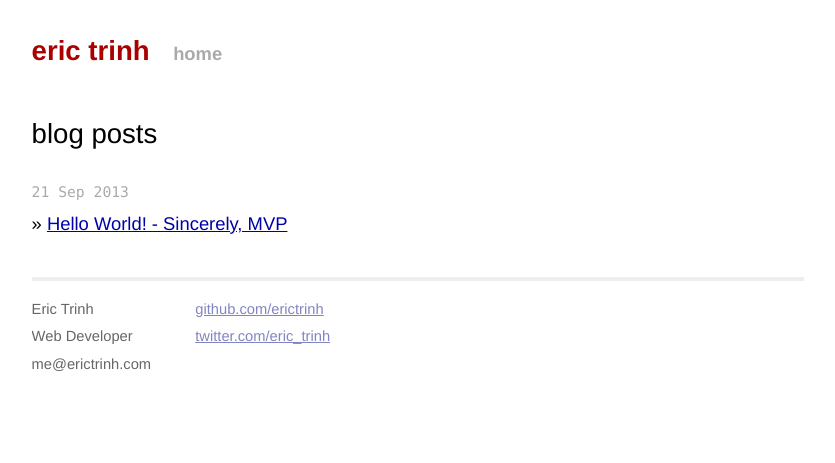
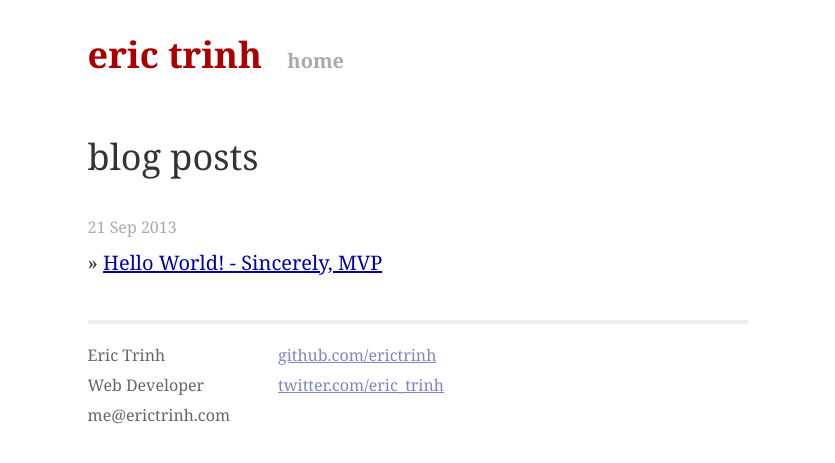
Before and after one commit to erictrinh/erictrinh.github.io, a Jekyll site: the page built from index.html, in a window 1280 px wide. Shown: the top 463 px of the page, without its empty margins (222-1057 px from the left). Built offline with Jekyll 4.4.1, drawn with Linux system fonts in a browser that asks for light colours; Markdown is read by kramdown in place of the engine named in the settings.

Commit message:
Font size tweaks for various screen sizes

```diff
--- a/_layouts/default.html
+++ b/_layouts/default.html
@@ -4,7 +4,7 @@
     <meta charset="utf-8">
     <meta http-equiv="X-UA-Compatible" content="IE=edge,chrome=1">
     <title>{{ page.title }}</title>
-    <meta name="viewport" content="width=device-width">
+    <meta name="viewport" content="width=device-width; initial-scale=1.0;">
 
     <!-- syntax highlighting CSS -->
     <link rel="stylesheet" href="/css/syntax.css">
--- a/css/main.css
+++ b/css/main.css
@@ -8,19 +8,23 @@
 * {
   margin: 0;
   padding: 0;
+  box-sizing: border-box;
 }
-
-/*html, body { height: 100%; }*/
 
 body {
   background-color: #FFF;
-  font: 16px "ff-tisa-web-pro", Helvetica, Arial, sans-serif;
+  font: 20px "ff-tisa-web-pro", Georgia, Cambria, "Times New Roman", Times, serif;
   text-align: center;
+  color: #333;
+
+  -webkit-text-size-adjust: 100%;
+  -moz-text-size-adjust: 100%;
+  -ms-text-size-adjust: 100%;
 }
 
 h1, h2, h3, h4, h5, h6 {
-  font-family: "museo-slab", Helvetica, Arial, sans-serif;
-  font-size: 1.5em;
+  font-family: "museo-slab", Georgia, Cambria, "Times New Roman", Times, serif;
+  font-size: 1.8em;
   font-weight: normal;
 }
 
@@ -47,7 +51,7 @@ ul.posts li {
 
 ul.posts span {
   color: #aaa;
-  font-family: "museo-slab", Monaco, "Courier New", monospace;
+  font-family: "museo-slab", Georgia, Cambria, "Times New Roman", Times, serif;
   font-size: 80%;
 }
 
@@ -58,7 +62,6 @@ ul.posts span {
 /*****************************************************************************/
 
 .site {
-  font-size: 115%;
   text-align: left;
   padding: 0 7%;
   min-width: 15em;
@@ -95,11 +98,12 @@ ul.posts span {
 }
 
 .site .meta {
+  font-family: "museo-slab", Georgia, Cambria, "Times New Roman", Times, serif;
   color: #aaa;
 }
 
 .site .footer {
-  font-size: 80%;
+  font-size: 0.8em;
   color: #666;
   border-top: 4px solid #eee;
   margin-top: 2em;
@@ -132,14 +136,33 @@ ul.posts span {
 /*****************************************************************************/
 
 /* standard */
-.post pre {
-  border: 1px solid #ddd;
-  background-color: #eef;
-  padding: 0 .4em;
-}
 
 .post ul, .post ol {
   margin-left: 1.35em;
+}
+
+/* terminal */
+.post pre.terminal {
+  border: 1px solid #000;
+  background-color: #333;
+  color: #FFF;
+}
+
+.post pre.terminal code {
+  background-color: #333;
+}
+
+/*****************************************************************************/
+/*
+/* Code
+/*
+/*****************************************************************************/
+
+.post pre {
+  display: inline-block;
+  padding: 0 .4em;
+  font-size: 0.8em;
+  white-space: pre;
 }
 
 .post code {
@@ -152,13 +175,23 @@ ul.posts span {
   border: none;
 }
 
-/* terminal */
-.post pre.terminal {
-  border: 1px solid #000;
-  background-color: #333;
-  color: #FFF;
+.highlight {
+  padding: 10px 0;
+  width: 100%;
+  overflow: auto;
+
+  border: 1px solid #ddd;
+  background-color: #eef;
 }
 
-.post pre.terminal code {
-  background-color: #333;
+/*****************************************************************************/
+/*
+/* Breakpoints for Smaller Devices
+/*
+/*****************************************************************************/
+
+@media only screen and (max-width: 767px), (max-height: 767px) {
+  body {
+    font-size: 18px;
+  }
 }
```
